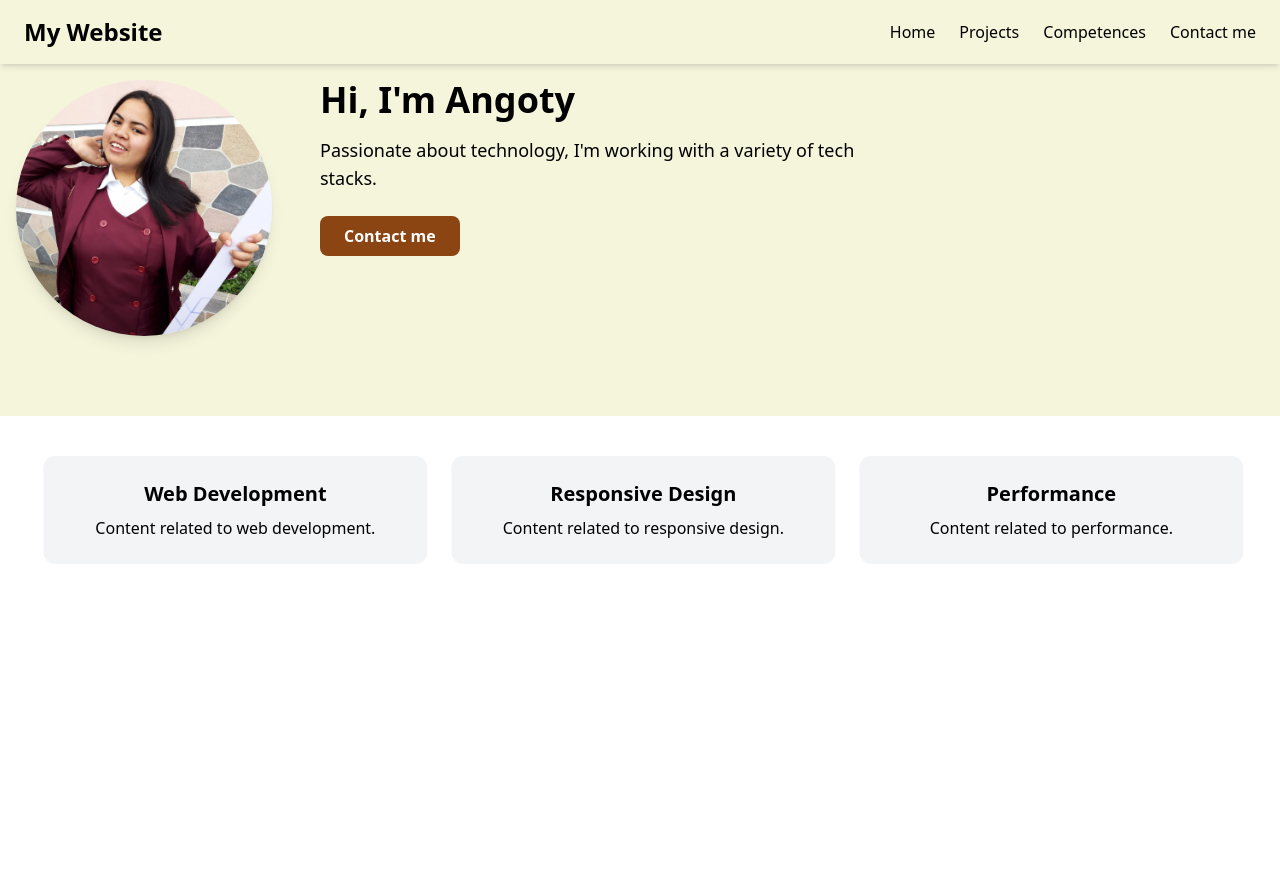
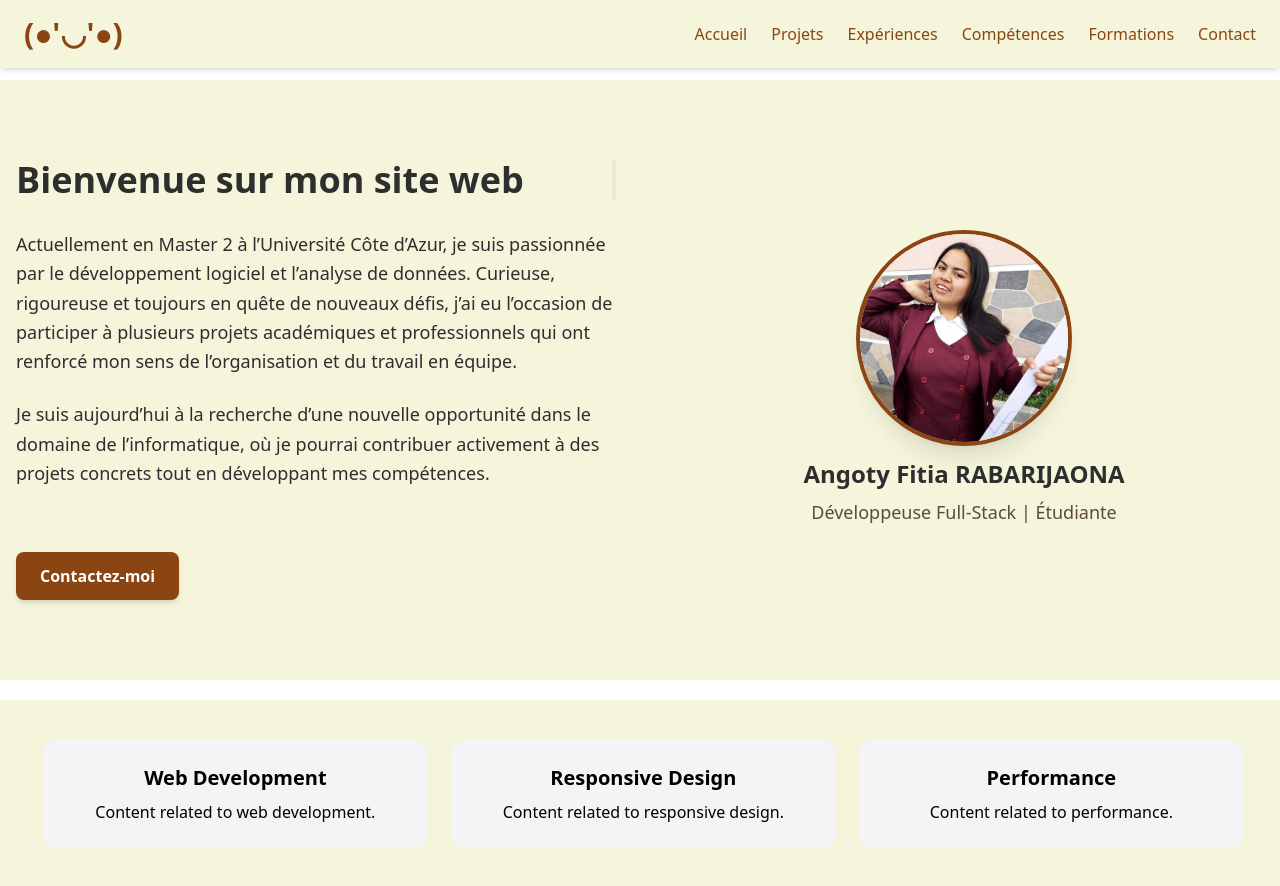
Before and after one commit to AngotyFitia/portfolio-frontend, a React (Vite) app: page / in a window 1280 px wide. Before the commit the page ends 800 px from the top, so only its background shows below. Built offline with nearby package versions, Linux system fonts and the light colour scheme.

Commit message:
editing-home-page

```diff
--- a/src/components/Description.tsx
+++ b/src/components/Description.tsx
@@ -1,76 +1,38 @@
-// export default function Hero() {
-//   return (
-//     <section className="bg-[#f5f5dc] py-20 text-center">
-//       <img
-//         src="/images/image2.jpg" width="150px"
-//         alt="Portfolio banner"
-//         className="mx-auto mb-6 w-48 h-48 object-cover rounded-full shadow-lg"
-//       />
-//       <h1 className="text-4xl font-bold mb-4">Welcome to my portfolio</h1>
-//       <p className="text-lg">
-//         Explore my projects, skills, and experiences.
-//       </p>
-//       <button className="mt-6 bg-[#8B4512] hover:bg-brown text-white px-6 py-2 rounded-lg font-semibold hover:bg-gray-100">
-//         View my projects
-//       </button>
-//     </section>
-//   )
-// }
-
-
-// export default function Hero() {
-//   return (
-//     <section className="bg-[#f5f5dc] py-20 px-4">
-//       <div className="container mx-auto flex flex-col md:flex-row items-center gap-12">
-//         {/* Image à gauche */}
-//         <div className="flex-shrink-0">
-//           <img src="/images/image2.jpg" alt="Portfolio banner" className="w-48 h-48 object-cover rounded-full shadow-lg md:w-64 md:h-64"/>
-//           <h1 className="text-4xl font-bold mb-4">Welcome to my portfolio</h1>
-//           <p className="text-lg mb-6">
-//             Explore my projects, skills, and experiences.
-//           </p>
-//           <button className="bg-[#8B4512] text-white px-6 py-2 rounded-lg font-semibold hover:bg-gray-100 hover:text-[#8B4512] transition-colors">
-//             View my projects
-//           </button>
-//         </div>
-
-//         {/* Texte à droite */}
-//         <div className="text-center md:text-left max-w-xl">
-//           <h1 className="text-4xl font-bold mb-4">Hi, I'm Angoty</h1>
-//           <p className="text-lg mb-6">Passionate about technology, I'm working with a variety of tech stacks.</p>
-//           <button className="bg-[#8B4512] text-white px-6 py-2 rounded-lg font-semibold hover:bg-gray-100 hover:text-[#8B4512] transition-colors">
-//             Contact me
-//           </button>
-//         </div>
-//       </div>
-//     </section>
-//   )
-// }
-
-
 export default function Hero() {
   return (
-    <section className="bg-[#f5f5dc] py-20 px-4">
-      <div className="container mx-auto flex flex-col md:flex-row items-center md:items-start gap-12 text-center md:text-left">
+    <section className="bg-[#f5f5dc] mt-20 py-20 px-2 md:px-4 text-[#2e2e2e]">
+      <div className="container mx-auto flex flex-col md:flex-row items-center justify-between gap-12">
 
-        {/* Image à gauche */}
-        <div className="flex-shrink-0">
+        {/* Texte */}
+        <div className="md:w-1/2 text-center md:text-left">
+        {/* <h2 className="overflow-hidden whitespace-nowrap border-r-4 border-[#8B4513] text-4xl font-bold mb-6 animate-typing">
+          Bienvenue sur mon site web
+        </h2> */}
+          <h2 className="overflow-hidden border-r-4 border-[#8B4513] text-3xl md:text-4xl font-bold mb-6 animate-typing">
+            Bienvenue sur mon site web
+          </h2>
+          <div className="opacity-0 animate-fade-in-up text-lg leading-relaxed text-[#2e2e2e]">
+            <p className="mb-6">
+              Actuellement en Master 2 à l’Université Côte d’Azur, je suis passionnée par le développement logiciel et l’analyse de données. Curieuse, rigoureuse et toujours en quête de nouveaux défis, j’ai eu l’occasion de participer à plusieurs projets académiques et professionnels qui ont renforcé mon sens de l’organisation et du travail en équipe.
+            </p>
+            <p className="mb-8">
+              Je suis aujourd’hui à la recherche d’une nouvelle opportunité dans le domaine de l’informatique, où je pourrai contribuer activement à des projets concrets tout en développant mes compétences.
+            </p>
+          </div>
+          <button className="mt-8 bg-[#8B4513] text-white px-6 py-3 rounded-lg font-semibold hover:bg-[#5c3d12] transition-colors shadow-md">
+            Contactez-moi
+          </button>
+        </div>
+
+        {/* Profil */}
+        <div className="md:w-1/2 text-center mt-10 md:mt-0">
           <img
             src="/images/image2.jpg"
-            alt="Portfolio banner"
-            className="w-48 h-48 md:w-64 md:h-64 object-cover rounded-full shadow-lg mx-auto md:mx-0"
+            alt="Photo de profil d'Angoty Fitia RABARIJAONA"
+            className="w-48 h-48 md:w-52 md:h-52 object-cover rounded-full shadow-xl ring-4 ring-[#8B4513] mx-auto mb-4"
           />
-        </div>
-
-        {/* Texte à droite */}
-        <div className="max-w-xl">
-          <h1 className="text-4xl font-bold mb-4">Hi, I'm Angoty</h1>
-          <p className="text-lg mb-6">
-            Passionate about technology, I'm working with a variety of tech stacks.
-          </p>
-          <button className="bg-[#8B4512] text-white px-6 py-2 rounded-lg font-semibold hover:bg-gray-100 hover:text-[#8B4512] transition-colors">
-            Contact me
-          </button>
+          <h3 className="text-2xl font-bold mb-2">Angoty Fitia RABARIJAONA</h3>
+          <p className="text-lg text-[#5c4b3b]">Développeuse Full-Stack | Étudiante</p>
         </div>
 
       </div>
--- a/src/components/Header.tsx
+++ b/src/components/Header.tsx
@@ -1,5 +1,5 @@
 import { useState } from "react";
-import { Home, Mail, Folder, Code } from "lucide-react";
+import { Home, Mail, Folder, Code, BookOpen } from "lucide-react";
 import { Menu, X } from "lucide-react"; // Icônes (tu peux installer avec `npm install lucide-react`)
 
 export default function Header() {
@@ -7,41 +7,50 @@ export default function Header() {
 
   return (
     // <header className="bg-[#8B5E3C] text-white shadow-md fixed w-full top-0 left-0 z-50">
+    // <header className="bg-[#f5f5db] shadow-md fixed w-full top-0 left-0 z-50">
     <header className="bg-[#f5f5dc] shadow-md fixed w-full top-0 left-0 z-50">
   <div className="container mx-auto flex justify-between items-center py-4 px-6">
     {/* Logo */}
-        <h1 className="text-2xl font-bold">My Website</h1>
-        {/* Bouton menu burger (visible uniquement sur mobile) */}
-        <button onClick={() => setMenuOpen(!menuOpen)} className="md:hidden focus:outline-none" >
+    <h1 className="text-3xl font-bold text-[#8B4513]">(●'◡'●)</h1>
+
+    {/* Bouton menu burger */}
+    <button
+      onClick={() => setMenuOpen(!menuOpen)}
+      className="md:hidden focus:outline-none text-[#8B4513] hover:text-[#A0522D] transition-colors duration-300"
+      aria-label="Toggle menu"
+    >
       {menuOpen ? <X size={28} /> : <Menu size={28} />}
     </button>
 
-        {/* Menu navigation (visible sur desktop) */}
-        <nav className="hidden md:flex space-x-6">
-          {/* <a href="#home" className="hover:text-[#f5f5dc] transition-colors"> Home</a> */}
-          <a href="#home" className="hover:text-[#8B4512] transition-colors"> Home</a>
-          <a href="#projects" className="hover:text-[#8B4512] transition-colors">Projects</a>
-          <a href="#skills" className="hover:text-[#8B4512] transition-colors"> Competences</a>
-          <a href="#contact" className="hover:text-[#8B4512] transition-colors">Contact me</a>
+    {/* Menu desktop */}
+    <nav className="hidden md:flex space-x-6 text-[#8B4513]">
+      <a href="#home" className="hover:text-[#A0522D] transition-colors duration-300">Accueil</a>
+      <a href="#projects" className="hover:text-[#A0522D] transition-colors duration-300">Projets</a>
+      <a href="#skills" className="hover:text-[#A0522D] transition-colors duration-300">Expériences</a>
+      <a href="#competences" className="hover:text-[#A0522D] transition-colors duration-300">Compétences</a>
+      <a href="#formations" className="hover:text-[#A0522D] transition-colors duration-300">Formations</a>
+      <a href="#contact" className="hover:text-[#A0522D] transition-colors duration-300">Contact</a>
     </nav>
   </div>
 
-      {/* Menu mobile (slide sidebar) */}
-      <div className={`fixed top-0 left-0 h-full w-64 bg-[#f5f5dc]  shadow-lg transform transition-transform duration-300 ease-in-out ${ menuOpen ? "translate-x-0" : "-translate-x-full"} md:hidden`}>
+  {/* Menu mobile */}
+  <div className={`fixed top-0 left-0 h-full w-64 bg-[#f5f5dc] shadow-lg transform transition-transform duration-300 ease-in-out ${menuOpen ? "translate-x-0" : "-translate-x-full"} md:hidden`}>
     <div className="flex justify-between items-center px-6 py-4 border-b border-[#f5f5dc]/20">
-          <h2 className="text-xl font-bold">Menu</h2>
-          <button onClick={() => setMenuOpen(false)}>
+      <h2 className="text-xl font-bold text-[#8B4513]">Menu</h2>
+      <button onClick={() => setMenuOpen(false)} aria-label="Close menu" className="text-[#8B4513] hover:text-[#A0522D] transition-colors duration-300">
         <X size={26} />
       </button>
     </div>
-        <nav className="flex flex-col space-y-4 p-6">
-        <a href="#home" className="flex items-center gap-2 hover:text-[#f5f5dc] transition-colors" onClick={() => setMenuOpen(false)}> <Home size={20} /><span>Home</span></a>
-        <a href="#home" className="flex items-center gap-2 hover:text-[#f5f5dc] transition-colors" onClick={() => setMenuOpen(false)}> <Folder size={20} /><span>Projects</span></a>
-        <a href="#home" className="flex items-center gap-2 hover:text-[#f5f5dc] transition-colors" onClick={() => setMenuOpen(false)}> <Code size={20} /><span>Competences</span></a>
-        <a href="#home" className="flex items-center gap-2 hover:text-[#f5f5dc] transition-colors" onClick={() => setMenuOpen(false)}> <Mail size={20} /><span>Contact</span></a>
-          {/* <a href="#projects" className="hover:text-[#f5f5dc] transition-colors" onClick={() => setMenuOpen(false)}> <Folder size={24}/><span>Projects</span></a> */}
+    <nav className="flex flex-col space-y-4 p-6 text-[#8B4513]">
+      <a href="#home" className="flex items-center gap-2 hover:text-[#A0522D] transition-colors" onClick={() => setMenuOpen(false)}><Home size={20} />Accueil</a>
+      <a href="#projects" className="flex items-center gap-2 hover:text-[#A0522D] transition-colors" onClick={() => setMenuOpen(false)}><Folder size={20} />Projets</a>
+      <a href="#skills" className="flex items-center gap-2 hover:text-[#A0522D] transition-colors" onClick={() => setMenuOpen(false)}><Code size={20} />Expériences</a>
+      <a href="#competences" className="flex items-center gap-2 hover:text-[#A0522D] transition-colors" onClick={() => setMenuOpen(false)}><Code size={20} />Compétences</a>
+      <a href="#formations" className="flex items-center gap-2 hover:text-[#A0522D] transition-colors" onClick={() => setMenuOpen(false)}><BookOpen size={20} />Formations</a>
+      <a href="#contact" className="flex items-center gap-2 hover:text-[#A0522D] transition-colors" onClick={() => setMenuOpen(false)}><Mail size={20} />Contact</a>
     </nav>
   </div>
 </header>
+
   );
 }
--- a/src/components/Projets.tsx
+++ b/src/components/Projets.tsx
@@ -2,7 +2,7 @@ import { motion } from "framer-motion";
 
 export default function Heroi() {
   return (
-    <section className="grid grid-cols-1 md:grid-cols-3 gap-6 p-10">
+    <section className="mt-5 grid grid-cols-1 md:grid-cols-3 gap-6 p-10 bg-[#f5f5dc] ">
       {["Web Development", "Responsive Design", "Performance"].map((title, i) => (
         <motion.div key={i} className="p-6 bg-gray-100 rounded-xl text-center" animate={{ x: [0, 10, 0] }} transition={{ duration: 2, repeat: Infinity }}>
           <h3 className="text-xl font-semibold mb-2">{title}</h3>
--- a/src/index.css
+++ b/src/index.css
@@ -1,6 +1,40 @@
 @tailwind base;
 @tailwind components;
 @tailwind utilities;
+
+.body{
+  background-color: #8B4513;
+}
+@keyframes typing {
+  from { width: 0 }
+  to { width: 100% }
+}
+
+@keyframes blink {
+  0%, 100% { border-color: transparent }
+  50% { border-color: #8B4513 }
+}
+
+.animate-typing {
+  display: inline-block;
+  width: 0;
+  animation: typing 3s steps(30, end) forwards, blink 0.8s infinite;
+}
+
+@keyframes fade-in-up {
+  0% {
+    opacity: 0;
+    transform: translateY(20px);
+  }
+  100% {
+    opacity: 1;
+    transform: translateY(0);
+  }
+}
+
+.animate-fade-in-up {
+  animation: fade-in-up 1.2s ease-out forwards;
+}
 
 /* Ton CSS personnalisé après */
 
--- a/src/pages/Home.tsx
+++ b/src/pages/Home.tsx
@@ -5,7 +5,7 @@ import Projets from "../components/Projets"
 export default function Home() {
   return (
     <main>
-        <Header />
+      <Header />
       <Description />
       <Projets />
     </main>
```
Also changed, not shown: 1 other file (tests, documents, lock files or other folders). Lines whose indentation alone changed are shown as unchanged.
